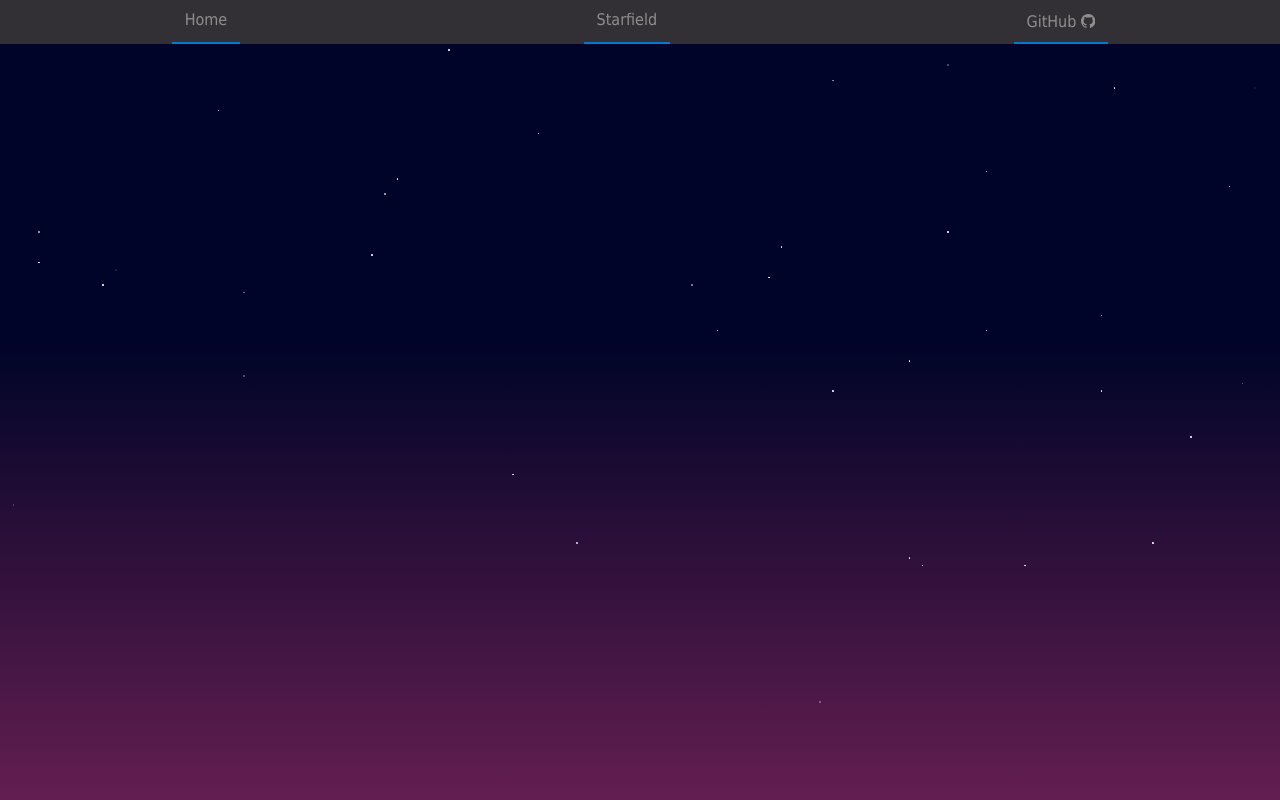
After one commit to WillemGreenwood/PortfolioWebsite, a Flask app: page /starfield in a window 1280 px wide. The commit adds this page. Run offline with Flask 2, Linux system fonts and the light colour scheme.

Commit message:
Implemented navigation header and added starfield

```diff
--- a/app/routes/general.py
+++ b/app/routes/general.py
@@ -3,3 +3,7 @@ from flask import render_template, current_app as app
 @app.route('/')
 def get_index():
     return render_template('index.html')
+
+@app.route('/starfield')
+def get_starfield():
+    return render_template('starfield.html')
--- a/app/static/css/general.css
+++ b/app/static/css/general.css
@@ -1,26 +1,58 @@
 body {
-    background-color: rgb(9, 2, 39);
+    background-color: #1e1c1f;
+    margin: 0;
 }
 
 #header {
-    background-color: whitesmoke;
-    border-radius: 10px;
-    height: 10vmin;
-    display: grid;
-    grid-template: auto / auto 1fr;
-    align-items: center;
-}
-
-#header-signature-image {
-    width: auto;
-    height: 8vmin;
+    background-color: #323034;
+    position: fixed;
+    top: 0;
+    left: 0;
+    width: 100vw;
+    z-index: 100;
 }
 
 #navbar {
+    font-family: Tahoma, sans-serif;
     display: flex;
+    justify-content: space-around;
     align-items: center;
 }
 
 #navbar a {
-    padding-left: 20px;
+    color: #8e8e8e;
+    fill: #8e8e8e;
+    text-decoration: none;
+    line-height: calc(1em - 2px);
+    height: 1em;
+    padding: 0.8em;
+    border-bottom: solid 2px #007acc;
 }
+
+@keyframes navbar-hover {
+    100% {
+        color: #cccccc;
+        fill: #cccccc;
+        background-color: #474747;
+        border-bottom: solid 2px #33adff;
+    }
+}
+
+#navbar a:hover {
+    animation-name: navbar-hover;
+    animation-duration: 250ms;
+    animation-fill-mode: forwards;
+}
+
+#github-octicon {
+    position: relative;
+    top: 0.1em;
+    width: 0.9em;
+    height: auto;
+}
+
+main {
+    color: white;
+    position: absolute;
+    top: 2.6em;
+}
--- /dev/null
+++ b/app/static/css/starfield.css
@@ -0,0 +1,57 @@
+#starfield {
+    background-color: #371851;
+    background: linear-gradient(#000428, #000428 40%, #631e50);
+    position: relative;
+    width: 100vw;
+    height: calc(100vh - 2.6em);
+    overflow: hidden;
+}
+
+#starfield div {
+    position: absolute;
+    border-radius: 50%;
+    background-color: aliceblue;
+}
+
+.shining-star {
+    width: 0.2vmin;
+    height: 0.2vmin;
+    animation-name: shining-star;
+    animation-iteration-count: infinite;
+}
+
+.shooting-star {
+    transform: translateX(100vmax);
+    width: 40vmin;
+    height: 0.1vmin;
+    animation-name: shooting-star;
+    animation-iteration-count: infinite;
+    animation-timing-function: linear;
+}
+
+@keyframes shining-star {
+    50% {
+        background-color: transparent;
+    }
+}
+
+@keyframes shooting-star {
+    0% {
+        transform: rotate(290deg) translateX(40vmin) scaleX(0.0001);
+    }
+    2.5% {
+        transform: rotate(290deg) translateX(20vmin) scaleX(0.0001);
+    }
+    5% {
+        transform: rotate(290deg) translateX(0) scaleX(1);
+    }
+    7.5% {
+        transform: rotate(290deg) translateX(-20vmin) scaleX(0.0001);
+    }
+    10% {
+        transform: rotate(290deg) translateX(-40vmin) scaleX(0.0001);
+    }
+    100% {
+        transform: rotate(290deg) translateX(40vmin) scaleX(0.0001);
+    }
+}
--- a/app/templates/base.html
+++ b/app/templates/base.html
@@ -3,18 +3,23 @@
     <head>
         <link rel="stylesheet" type="text/css" href="/static/css/general.css">
         {% block head %}{% endblock %}
+        <title>Willem Greenwood</title>
     </head>
     <body>
         <header id="header">
-            <a href="/">
-                <img id="header-signature-image" src="/static/img/signature_thumbnail.png">
-            </a>
             <nav id="navbar">
                 <a href="/">Home</a>
-                <a href="#">Stand-in</a>
-                <a href="#">Stand-in</a>
+                <a href="/starfield">Starfield</a>
+                <a href="https://github.com/WillemGreenwood">
+                    GitHub
+                    <svg id="github-octicon" viewBox="0 0 16 16" version="1.1" aria-hidden="true">
+                        <path fill-rule="evenodd" d="M8 0C3.58 0 0 3.58 0 8c0 3.54 2.29 6.53 5.47 7.59.4.07.55-.17.55-.38 0-.19-.01-.82-.01-1.49-2.01.37-2.53-.49-2.69-.94-.09-.23-.48-.94-.82-1.13-.28-.15-.68-.52-.01-.53.63-.01 1.08.58 1.23.82.72 1.21 1.87.87 2.33.66.07-.52.28-.87.51-1.07-1.78-.2-3.64-.89-3.64-3.95 0-.87.31-1.59.82-2.15-.08-.2-.36-1.02.08-2.12 0 0 .67-.21 2.2.82.64-.18 1.32-.27 2-.27.68 0 1.36.09 2 .27 1.53-1.04 2.2-.82 2.2-.82.44 1.1.16 1.92.08 2.12.51.56.82 1.27.82 2.15 0 3.07-1.87 3.75-3.65 3.95.29.25.54.73.54 1.48 0 1.07-.01 1.93-.01 2.2 0 .21.15.46.55.38A8.013 8.013 0 0016 8c0-4.42-3.58-8-8-8z"></path>
+                    </svg>
+                </a>
             </nav>
         </header>
-        {% block body %}{% endblock %}
+        <main>
+            {% block body %}{% endblock %}
+        </main>
     </body>
 </html>
--- a/app/templates/index.html
+++ b/app/templates/index.html
@@ -1,7 +1,7 @@
 {% extends 'base.html' %}
 
 {% block head %}
-<title>Willem Greenwood</title>
+<link rel="stylesheet" href="/static/css/index.css">
 {% endblock %}
 
 {% block body %}
--- /dev/null
+++ b/app/templates/starfield.html
@@ -0,0 +1,81 @@
+{% extends 'base.html' %}
+
+{% block head %}
+<link rel="stylesheet" href="/static/css/index.css">
+<link rel="stylesheet" href="/static/css/starfield.css">
+{% endblock %}
+
+{% block body %}
+<div id=starfield>
+    <div class="shining-star" style="top: 25%; left: 3%; animation-duration: 6s; animation-delay: 0s;"></div>
+    <div class="shining-star" style="top: 20%; left: 30%; animation-duration: 17s; animation-delay: 5s;"></div>
+    <div class="shining-star" style="top: 57%; left: 40%; animation-duration: 12s; animation-delay: 14s;"></div>
+    <div class="shining-star" style="top: 69%; left: 80%; animation-duration: 12s; animation-delay: 16s;"></div>
+    <div class="shining-star" style="top: 38%; left: 56%; animation-duration: 19s; animation-delay: 9s;"></div>
+    <div class="shining-star" style="top: 27%; left: 61%; animation-duration: 9s; animation-delay: 12s;"></div>
+    <div class="shining-star" style="top: 42%; left: 71%; animation-duration: 13s; animation-delay: 18s;"></div>
+    <div class="shining-star" style="top: 52%; left: 93%; animation-duration: 17s; animation-delay: 9s;"></div>
+    <div class="shining-star" style="top: 45%; left: 97%; animation-duration: 17s; animation-delay: 4s;"></div>
+    <div class="shining-star" style="top: 38%; left: 77%; animation-duration: 7s; animation-delay: 14s;"></div>
+    <div class="shining-star" style="top: 31%; left: 60%; animation-duration: 18s; animation-delay: 14s;"></div>
+    <div class="shining-star" style="top: 29%; left: 3%; animation-duration: 19s; animation-delay: 10s;"></div>
+    <div class="shining-star" style="top: 69%; left: 72%; animation-duration: 7s; animation-delay: 12s;"></div>
+    <div class="shining-star" style="top: 9%; left: 17%; animation-duration: 10s; animation-delay: 19s;"></div>
+    <div class="shining-star" style="top: 65%; left: 58%; animation-duration: 9s; animation-delay: 2s;"></div>
+    <div class="shining-star" style="top: 5%; left: 65%; animation-duration: 5s; animation-delay: 6s;"></div>
+    <div class="shining-star" style="top: 87%; left: 64%; animation-duration: 14s; animation-delay: 4s;"></div>
+    <div class="shining-star" style="top: 66%; left: 45%; animation-duration: 6s; animation-delay: 2s;"></div>
+    <div class="shining-star" style="top: 6%; left: 98%; animation-duration: 11s; animation-delay: 3s;"></div>
+    <div class="shining-star" style="top: 66%; left: 90%; animation-duration: 7s; animation-delay: 7s;"></div>
+    <div class="shining-star" style="top: 30%; left: 9%; animation-duration: 16s; animation-delay: 2s;"></div>
+    <div class="shining-star" style="top: 46%; left: 86%; animation-duration: 10s; animation-delay: 12s;"></div>
+    <div class="shining-star" style="top: 32%; left: 8%; animation-duration: 19s; animation-delay: 12s;"></div>
+    <div class="shining-star" style="top: 12%; left: 42%; animation-duration: 11s; animation-delay: 15s;"></div>
+    <div class="shining-star" style="top: 46%; left: 65%; animation-duration: 20s; animation-delay: 11s;"></div>
+    <div class="shining-star" style="top: 18%; left: 31%; animation-duration: 14s; animation-delay: 19s;"></div>
+    <div class="shining-star" style="top: 44%; left: 19%; animation-duration: 9s; animation-delay: 5s;"></div>
+    <div class="shining-star" style="top: 19%; left: 96%; animation-duration: 16s; animation-delay: 13s;"></div>
+    <div class="shining-star" style="top: 33%; left: 19%; animation-duration: 18s; animation-delay: 4s;"></div>
+    <div class="shining-star" style="top: 32%; left: 11%; animation-duration: 9s; animation-delay: 3s;"></div>
+    <div class="shining-star" style="top: 61%; left: 1%; animation-duration: 17s; animation-delay: 3s;"></div>
+    <div class="shining-star" style="top: 17%; left: 77%; animation-duration: 11s; animation-delay: 17s;"></div>
+    <div class="shining-star" style="top: 32%; left: 54%; animation-duration: 20s; animation-delay: 4s;"></div>
+    <div class="shining-star" style="top: 28%; left: 29%; animation-duration: 13s; animation-delay: 9s;"></div>
+    <div class="shining-star" style="top: 36%; left: 86%; animation-duration: 5s; animation-delay: 6s;"></div>
+    <div class="shining-star" style="top: 68%; left: 71%; animation-duration: 14s; animation-delay: 7s;"></div>
+    <div class="shining-star" style="top: 6%; left: 87%; animation-duration: 19s; animation-delay: 8s;"></div>
+    <div class="shining-star" style="top: 1%; left: 35%; animation-duration: 7s; animation-delay: 10s;"></div>
+    <div class="shining-star" style="top: 25%; left: 74%; animation-duration: 19s; animation-delay: 17s;"></div>
+    <div class="shining-star" style="top: 3%; left: 74%; animation-duration: 13s; animation-delay: 4s;"></div>
+    <div class="shooting-star" style="top: 8%; left: 21%; animation-duration: 15s; animation-delay: 2s;"></div>
+    <div class="shooting-star" style="top: 4%; left: 20%; animation-duration: 9s; animation-delay: 3s;"></div>
+    <div class="shooting-star" style="top: 47%; left: 46%; animation-duration: 14s; animation-delay: 5s;"></div>
+    <div class="shooting-star" style="top: 10%; left: 14%; animation-duration: 13s; animation-delay: 14s;"></div>
+    <div class="shooting-star" style="top: 15%; left: 33%; animation-duration: 10s; animation-delay: 11s;"></div>
+    <div class="shooting-star" style="top: 13%; left: 8%; animation-duration: 14s; animation-delay: 10s;"></div>
+    <div class="shooting-star" style="top: 0%; left: 78%; animation-duration: 7s; animation-delay: 10s;"></div>
+    <div class="shooting-star" style="top: 66%; left: 64%; animation-duration: 11s; animation-delay: 14s;"></div>
+    <div class="shooting-star" style="top: 61%; left: 87%; animation-duration: 12s; animation-delay: 5s;"></div>
+    <div class="shooting-star" style="top: 77%; left: 92%; animation-duration: 10s; animation-delay: 7s;"></div>
+    <div class="shooting-star" style="top: 85%; left: 75%; animation-duration: 8s; animation-delay: 11s;"></div>
+    <div class="shooting-star" style="top: 15%; left: 98%; animation-duration: 15s; animation-delay: 10s;"></div>
+    <div class="shooting-star" style="top: 50%; left: 75%; animation-duration: 8s; animation-delay: 13s;"></div>
+    <div class="shooting-star" style="top: 31%; left: 58%; animation-duration: 15s; animation-delay: 8s;"></div>
+    <div class="shooting-star" style="top: 57%; left: 30%; animation-duration: 13s; animation-delay: 11s;"></div>
+    <div class="shooting-star" style="top: 32%; left: 79%; animation-duration: 7s; animation-delay: 2s;"></div>
+    <div class="shooting-star" style="top: 21%; left: 33%; animation-duration: 10s; animation-delay: 14s;"></div>
+    <div class="shooting-star" style="top: 78%; left: 86%; animation-duration: 11s; animation-delay: 8s;"></div>
+    <div class="shooting-star" style="top: 38%; left: 31%; animation-duration: 11s; animation-delay: 8s;"></div>
+    <div class="shooting-star" style="top: 34%; left: 56%; animation-duration: 12s; animation-delay: 14s;"></div>
+    <div class="shooting-star" style="top: 50%; left: 41%; animation-duration: 13s; animation-delay: 5s;"></div>
+    <div class="shooting-star" style="top: 9%; left: 25%; animation-duration: 10s; animation-delay: 4s;"></div>
+    <div class="shooting-star" style="top: 5%; left: 90%; animation-duration: 13s; animation-delay: 9s;"></div>
+    <div class="shooting-star" style="top: 19%; left: 15%; animation-duration: 7s; animation-delay: 10s;"></div>
+    <div class="shooting-star" style="top: 4%; left: 13%; animation-duration: 15s; animation-delay: 3s;"></div>
+    <div class="shooting-star" style="top: 73%; left: 15%; animation-duration: 13s; animation-delay: 8s;"></div>
+    <div class="shooting-star" style="top: 13%; left: 91%; animation-duration: 11s; animation-delay: 0s;"></div>
+    <div class="shooting-star" style="top: 53%; left: 24%; animation-duration: 9s; animation-delay: 9s;"></div>
+    <div class="shooting-star" style="top: 82%; left: 76%; animation-duration: 14s; animation-delay: 9s;"></div>
+    <div class="shooting-star" style="top: 15%; left: 34%; animation-duration: 11s; animation-delay: 4s;"></div>
+</div>
+{% endblock %}
```
Also changed, not shown: starfield_generator.py (added, +35 -0 lines), app/static/css/index.css (added), app/static/img/Signature.png (deleted), app/static/img/signature_thumbnail.png (deleted), 1 other file.
